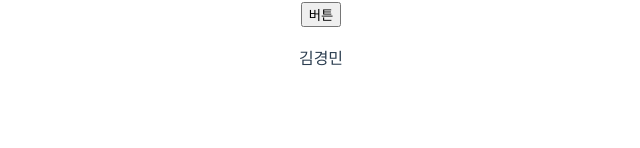
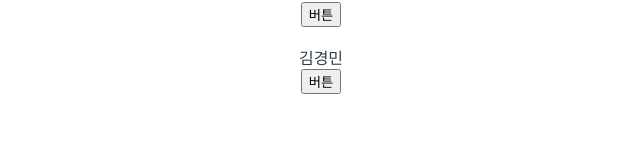
Before and after one commit to kyeongmin21/vueStudy, a Vue app: page /board in a window 1280 px wide. Shown: the part 152-300 px from the top of the page, without its empty margins (319-959 px from the left). Built offline with nearby package versions, Linux system fonts and the light colour scheme.

Commit message:
emit 다시 복습

```diff
--- a/src/components/BoardChild.vue
+++ b/src/components/BoardChild.vue
@@ -4,6 +4,7 @@
     <button @click="update"> 버튼</button>
     <br><br>
     <div>{{ human }}</div>
+    <button @click="reverseName">버튼</button>
   </div>
 </template>
 
@@ -20,6 +21,9 @@ export default {
   methods: {
     update() {
       this.$emit('up', this.num)
+    },
+    reverseName() {
+      this.$emit('reverse', this.human)
     }
   },
 };
--- a/src/views/Board.vue
+++ b/src/views/Board.vue
@@ -3,7 +3,8 @@
     <h1>board</h1>
     <BoardChild :num="number"
                 @up="update"
-                :human="person">
+                :human="person"
+                @reverse="reverseName">
 
     </BoardChild>
   </div>
@@ -27,6 +28,9 @@ export default {
     update() {
       this.number += 1
     },
+    reverseName(value) {
+      this.person = value.split('').reverse().join('')
+    }
   },
 };
 </script>
```
